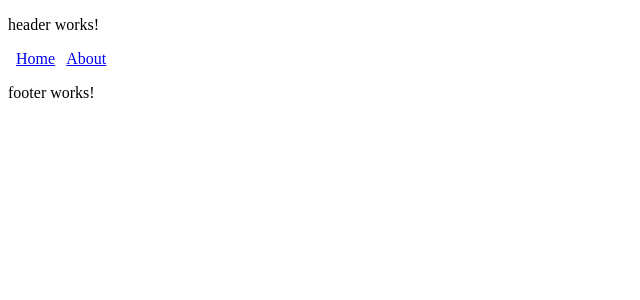
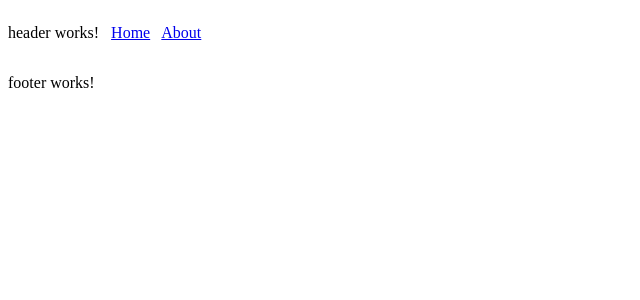
Before and after one commit to Dovaras/RoutingPages, an Angular app: page / in a window 1280 px wide. Shown: the top 300 px of the page, without its empty margins (0-640 px from the left). Built offline with nearby package versions, Linux system fonts and the light colour scheme.

Commit message:
inlineBlock

```diff
--- a/src/app/components/header/header.component.html
+++ b/src/app/components/header/header.component.html
@@ -1,8 +1,8 @@
 <div>
-<p>header works!</p>
-&nbsp;
-<a [routerLinkActive]="['active_button']" [routerLink]="['/home']">Home</a>
-&nbsp;
-<a [routerLinkActive]="['active_button']" [routerLink]="['/about']">About</a>
-&nbsp;
+  <p style="display: inline-block">header works!</p>
+  &nbsp;
+  <a [routerLinkActive]="['active_button']" [routerLink]="['/home']">Home</a>
+  &nbsp;
+  <a [routerLinkActive]="['active_button']" [routerLink]="['/about']">About</a>
+  &nbsp;
 </div>
```
